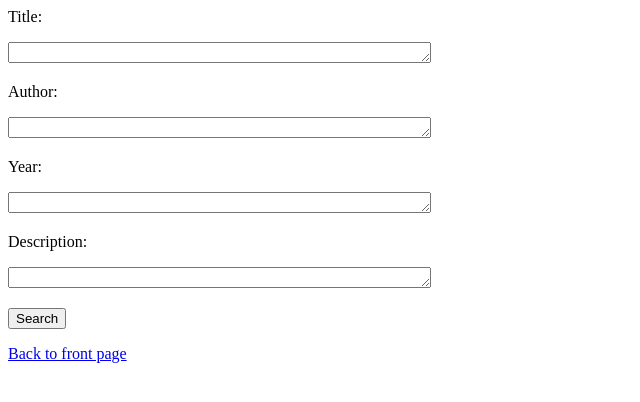
After one commit to MillaKelhu/tietokantasovellus, a Flask app: template templates/search.html in a window 1280 px wide. The commit adds this page. Shown: the top 402 px of the page, without its empty margins (0-640 px from the left). Run offline with Flask 2, Linux system fonts and the light colour scheme; the template is opened without the code that fills it, so the values that code supplies are empty.

Commit message:
Add search feature

```diff
--- a/templates/index.html
+++ b/templates/index.html
@@ -20,6 +20,10 @@ Hello <b>{{ session.username }}</b>!
 </p>
 {% endif %}
 
+<p>
+    <a href="/search">Search books</a>
+</p>
+
 <ul>
     {% for book in books %}
     <p><a href="/book/{{ book[0] }}" >{{ book[1] }}</a> by {{ book[2] }}</p>
--- /dev/null
+++ b/templates/search.html
@@ -0,0 +1,31 @@
+<!DOCTYPE html>
+
+<title>Search</title>
+
+<form action="/search" method="POST">
+Title:
+<p>
+    <textarea name="title" rows="1" cols="50"></textarea>
+</p>
+Author:
+<p>
+    <textarea name="author" rows="1" cols="50"></textarea>
+</p>
+Year:
+<p>
+    <textarea name="year" rows="1" cols="50"></textarea>
+</p>
+Description:
+<p>
+    <textarea name="description" rows="1" cols="50"></textarea>
+</p>
+<input type="submit" value="Search">
+</form>
+
+<ul>
+    {% for book in books %}
+    <p><a href="/book/{{ book[0] }}" >{{ book[1] }}</a> by {{ book[2] }}</p>
+    {% endfor %}
+</ul>
+
+<p><a href="/" >Back to front page</a></p>
```
Also changed, not shown: books_functions.py (+15 -0 lines), routes.py (+21 -0 lines), README.md.
